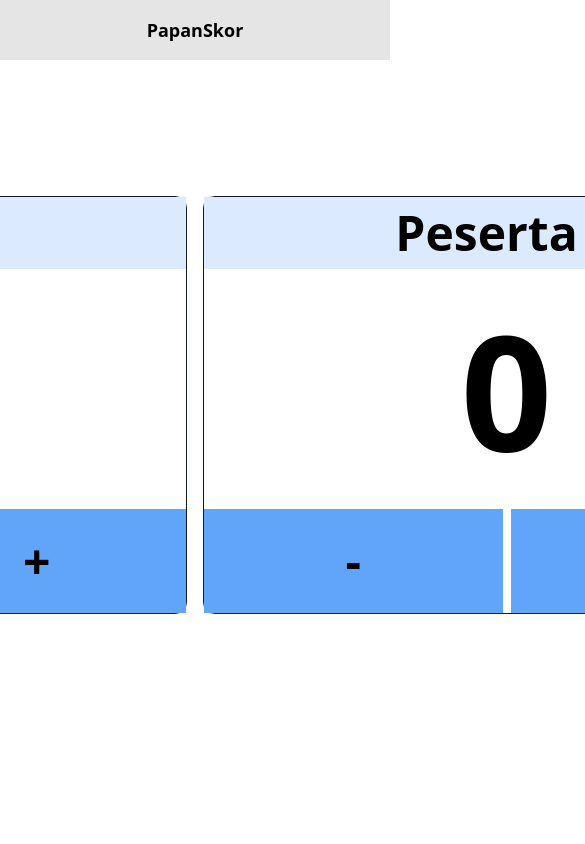
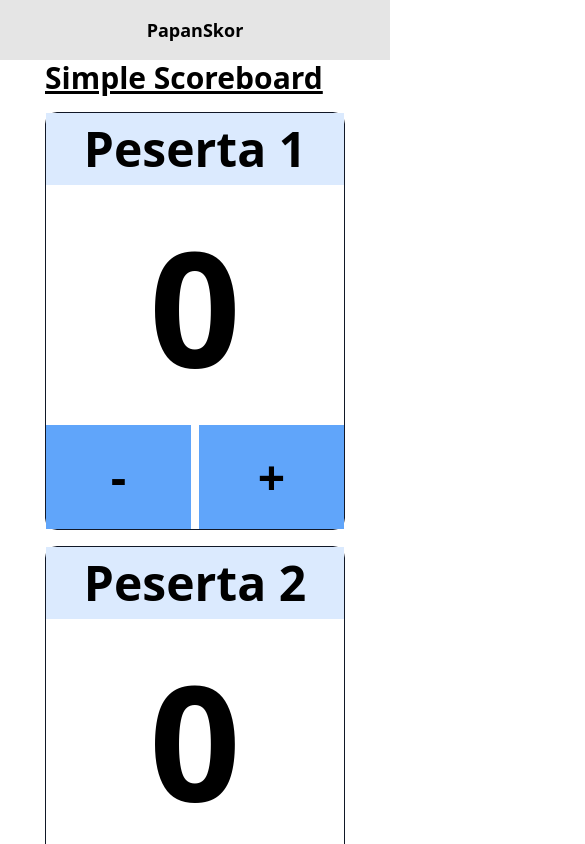
Before and after one commit to azophy/papan-skor, a Nuxt app: page /boards/1 in a window 390 px wide. Shown: the top 844 px of the page, 585 px wide, since content can reach past the window. Built offline with nearby package versions, Linux system fonts and the light colour scheme; no server answers.

Commit message:
fix responsive layout

```diff
--- a/pages/boards/[id].vue
+++ b/pages/boards/[id].vue
@@ -61,7 +61,7 @@ getBoard();
     <Title>{{ board_title }} - PapanSkor</Title>
   </Head>
   <main class="grid items-center justify-center min-h-screen w-screen">
-    <section class="text-center h-4/5 w-full lg:min-w-[1000px] xl: min-w-[1230px]">
+    <section class="text-center min-h-4/5 w-full lg:min-w-[1000px] xl:min-w-[1230px]">
       <span class="text-left">
         <NuxtLink
           :to="`/boards/${board_id}`"
```
